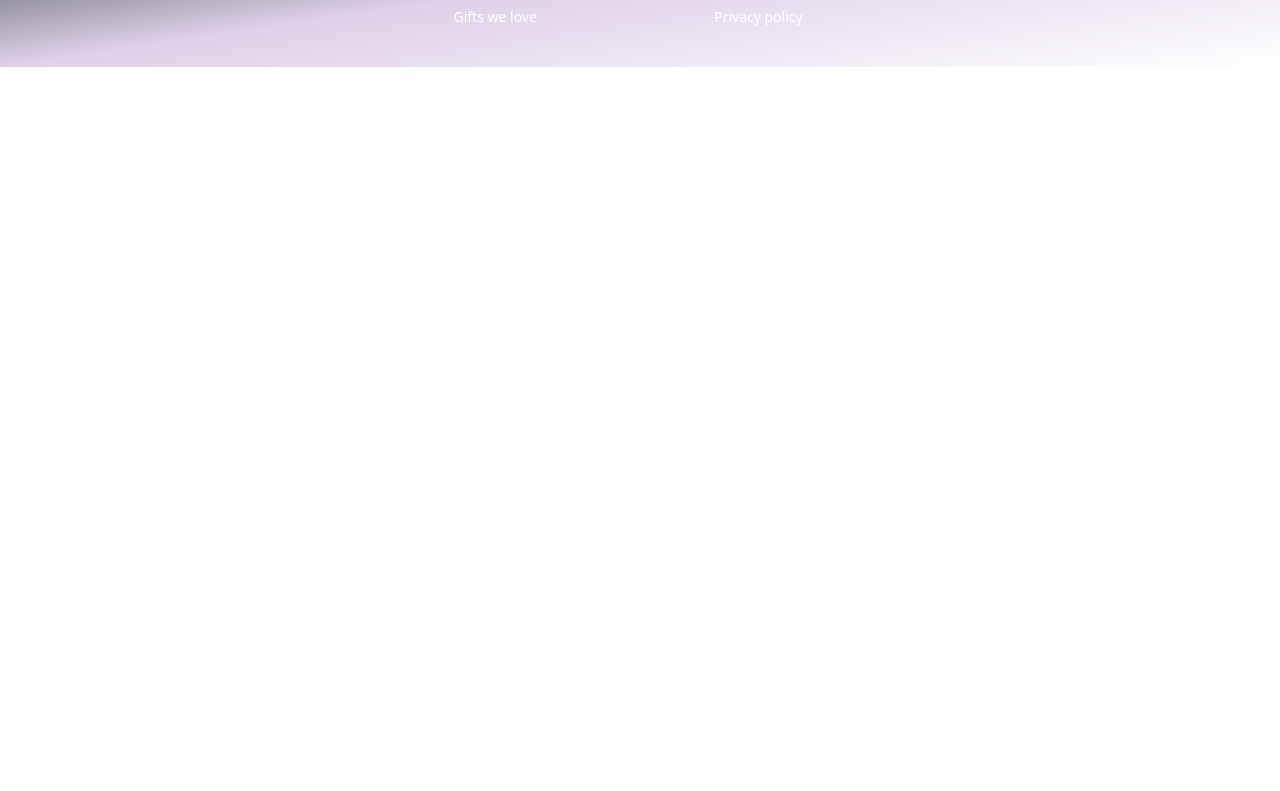
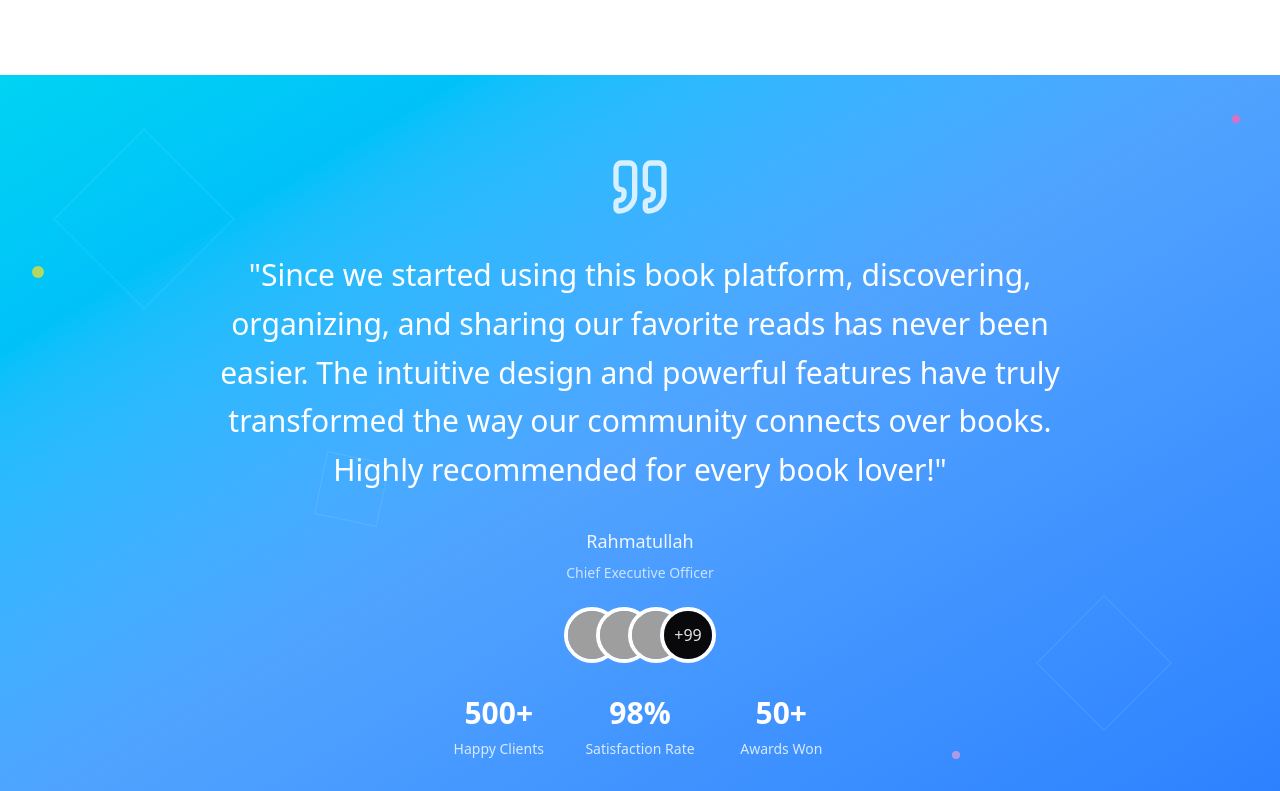
Before and after one commit to Rahmot15/Bookshelf-Project-client-side, a React (Vite) app: page / in a window 1280 px wide. Shown: the part 1649-2440 px from the top of the page. Before the commit the page ends 1716 px from the top, so only its background shows below. Built offline with nearby package versions, Linux system fonts and the light colour scheme; no server answers; grey boxes are pictures that could not be loaded.

Commit message:
Testimonial Section compleat

```diff
--- a/src/Components/Main container/FeaturedCategories.jsx
+++ b/src/Components/Main container/FeaturedCategories.jsx
@@ -24,7 +24,7 @@ const categories = [
 
 const FeaturedCategories = () => {
   return (
-    <div className="w-11/12 mx-auto  md:mt-50 mt-16">
+    <div className="w-11/12 mx-auto  md:my-50 my-16">
       <h2 className="md:text-5xl text-xl font-bold bg-gradient-to-r from-amber-400 via-amber-300 to-amber-500 bg-clip-text text-transparent flex items-center justify-center gap-3 mb-8">
         <Star size={40} className=" text-amber-400" />
         Featured Categories
--- /dev/null
+++ b/src/Components/Main container/TestimonialSection.jsx
@@ -0,0 +1,86 @@
+import { Quote } from "lucide-react";
+import React from "react";
+
+const TestimonialSection = () => {
+  return (
+    <div className="mt-20 relative  bg-gradient-to-br from-cyan-400 via-blue-400 to-blue-500 overflow-hidden">
+      {/* Decorative Elements */}
+      <div className="absolute top-10 right-10 w-2 h-2 bg-pink-400 rounded-full opacity-80"></div>
+      <div className="absolute top-1/4 left-8 w-3 h-3 bg-yellow-300 rounded-full opacity-70"></div>
+      <div className="absolute bottom-20 right-1/4 w-2 h-2 bg-pink-300 rounded-full opacity-60"></div>
+      <div className="absolute top-1/3 right-1/3 w-1 h-1 bg-white rounded-full opacity-50"></div>
+
+      {/* Geometric Pattern Background */}
+      <div className="absolute inset-0 opacity-10">
+        <div className="absolute top-20 left-20 w-32 h-32 border border-white transform rotate-45"></div>
+        <div className="absolute bottom-32 right-32 w-24 h-24 border border-white transform -rotate-45"></div>
+        <div className="absolute top-1/2 left-1/4 w-16 h-16 border border-white transform rotate-12"></div>
+      </div>
+
+      <div className="relative z-10 container mx-auto px-6 py-20 flex flex-col items-center justify-center ">
+        {/* Quote Icon */}
+        <div className="mb-8">
+          <Quote className="w-16 h-16 text-white opacity-80" />
+        </div>
+
+        {/* Main Testimonial */}
+        <div className="max-w-4xl mx-auto text-center mb-6">
+          <blockquote className="text-white text-xl md:text-2xl lg:text-3xl font-light leading-relaxed mb-8">
+            "Since we started using this book platform, discovering, organizing,
+            and sharing our favorite reads has never been easier. The intuitive
+            design and powerful features have truly transformed the way our
+            community connects over books. Highly recommended for every book
+            lover!"
+          </blockquote>
+
+          <div className="text-white opacity-90">
+            <p className="text-lg font-medium mb-2">Rahmatullah</p>
+            <p className="text-sm opacity-80">Chief Executive Officer</p>
+          </div>
+        </div>
+
+        {/* Profile Images */}
+        <div className="avatar-group -space-x-6 mb-8">
+          <div className="avatar">
+            <div className="w-12">
+              <img src="https://i.ibb.co/cck6cNfg/image.png" />
+            </div>
+          </div>
+          <div className="avatar">
+            <div className="w-12">
+              <img src="https://i.ibb.co/hFzy8bdN/image.png" />
+            </div>
+          </div>
+          <div className="avatar">
+            <div className="w-12">
+              <img src="https://i.ibb.co/PKT1ByB/image.png" />
+            </div>
+          </div>
+          <div className="avatar avatar-placeholder">
+            <div className="bg-neutral text-neutral-content w-12">
+              <span>+99</span>
+            </div>
+          </div>
+        </div>
+
+        {/* Additional Stats */}
+        <div className="grid grid-cols-3 gap-8 text-center text-white">
+          <div>
+            <div className="text-3xl font-bold mb-2">500+</div>
+            <div className="text-sm opacity-80">Happy Clients</div>
+          </div>
+          <div>
+            <div className="text-3xl font-bold mb-2">98%</div>
+            <div className="text-sm opacity-80">Satisfaction Rate</div>
+          </div>
+          <div>
+            <div className="text-3xl font-bold mb-2">50+</div>
+            <div className="text-sm opacity-80">Awards Won</div>
+          </div>
+        </div>
+      </div>
+    </div>
+  );
+};
+
+export default TestimonialSection;
--- a/src/Pages/Home.jsx
+++ b/src/Pages/Home.jsx
@@ -2,6 +2,7 @@ import React from 'react';
 import Banner from '../Components/Banner';
 import PopularBooks from '../Components/Main container/PopularBooks';
 import FeaturedCategories from '../Components/Main container/FeaturedCategories';
+import TestimonialSection from '../Components/Main container/TestimonialSection';
 
 const Home = () => {
     return (
@@ -9,6 +10,7 @@ const Home = () => {
             <Banner></Banner>
             <PopularBooks></PopularBooks>
             <FeaturedCategories></FeaturedCategories>
+            <TestimonialSection></TestimonialSection>
         </div>
     );
 };
```
